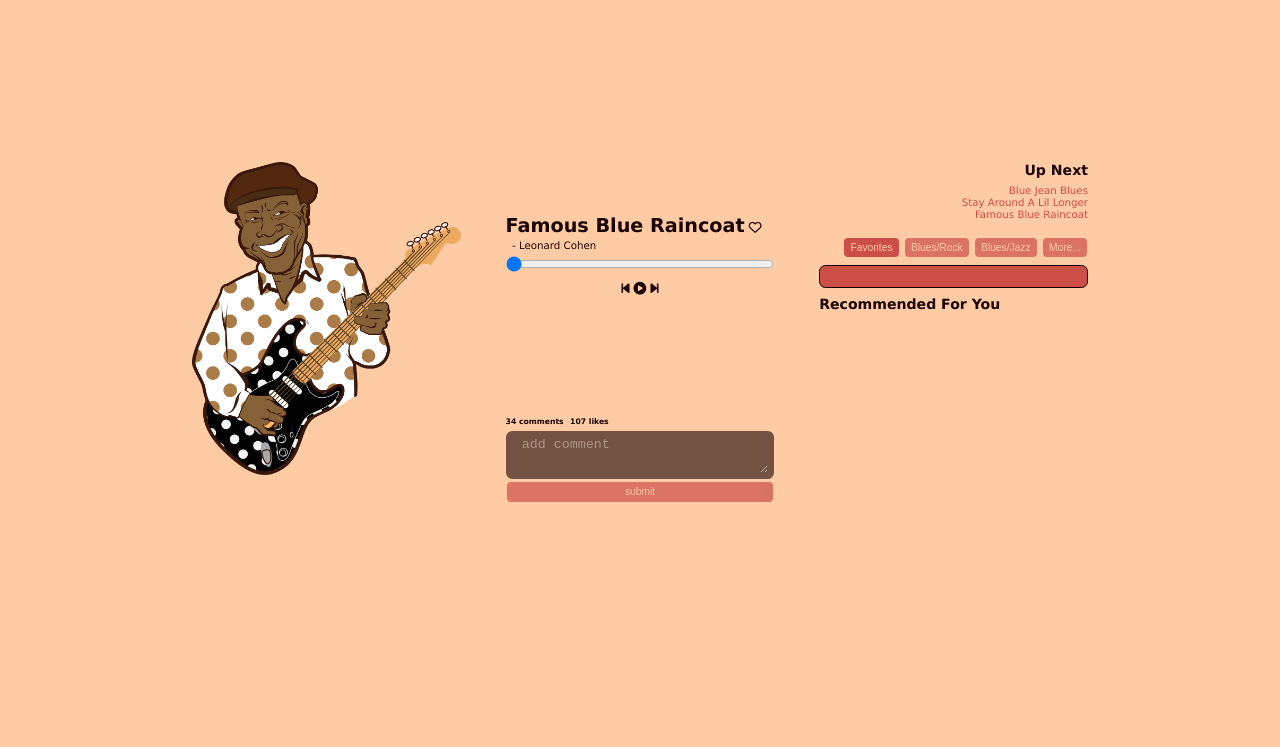
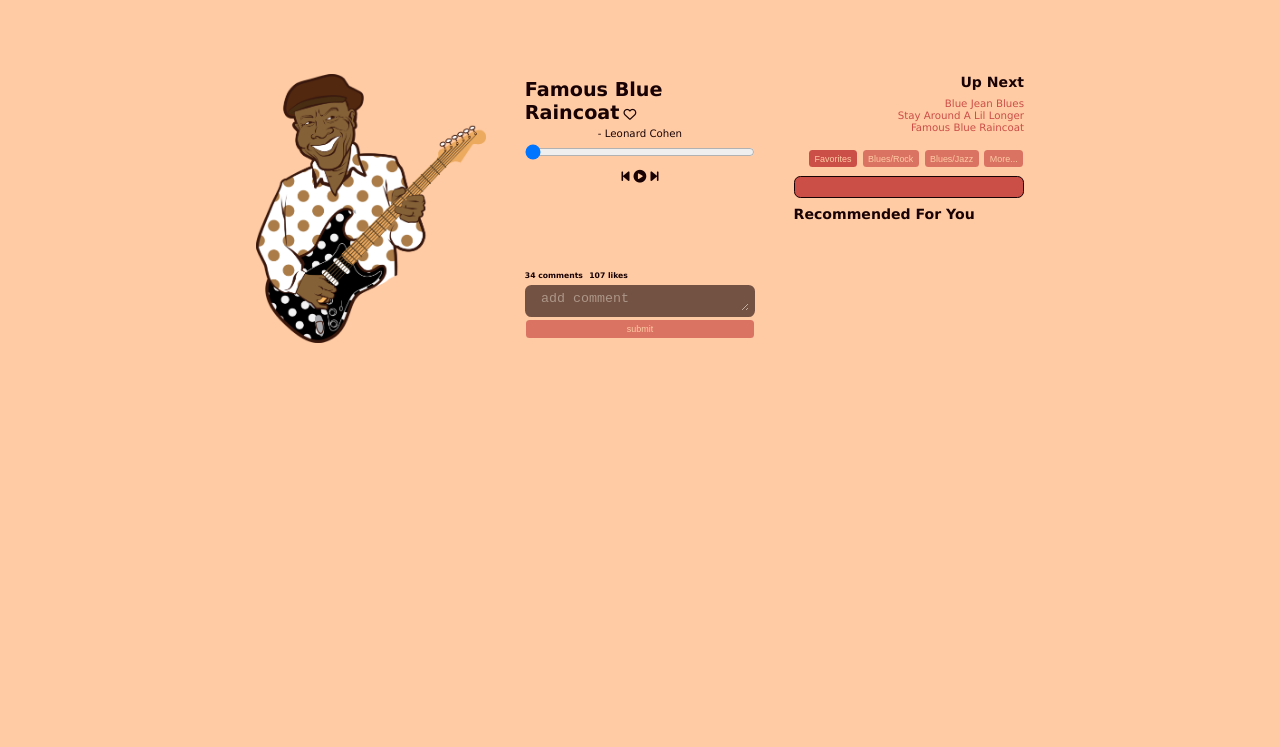
Before and after one commit to vincexiv/music-player, a plain HTML site: page index.html in a window 1280 px wide. Shown: the part 53-800 px from the top of the page. Drawn offline with Linux system fonts and the light colour scheme; no server answers.

Commit message:
Use rem instead of vh and vw

```diff
--- a/css/index.css
+++ b/css/index.css
@@ -16,8 +16,8 @@ nav {
 
 .container {
     color: var(--color-1);
-    width: 70vw;
-    min-width: 600px;
+    width: 60rem;
+    min-width: 37.5rem;
     margin: auto;
     display: flex;
     justify-content: space-between;
@@ -47,28 +47,29 @@ nav ul li:hover {
 section {
     display: grid;
     place-items: center;
-    height: 80vh;
+    height: 32.85rem;
 }
 
-#main-content {
+.container #main-content {
     display: flex;
+    width: 100%;
     justify-content: space-between;
 }
 
 .left-item,
 .right-item {
-    width: 21vw;
+    width: 18rem;
 }
 
 .center-item {
-    width: 28vw;
+    width: 24;
     display: grid;
     place-items: center;
 }
 
 .center-item #controls-and-stuff {
     position: relative;
-    top: 5vh;
+    top: 2.05;
     display: flex;
     flex-direction: column;
     align-items: center;
@@ -76,13 +77,13 @@ section {
 
 #controls-and-stuff #playing-song-details {
     font-size: 0.8rem;
-    width: 21vw;
+    width: 18rem;
     display: flex;
     justify-content: center;
 }
 
 #currently-playing .song-name {
-    width: 21vw;
+    width: 18rem;
     margin-bottom: 0.2rem;
 }
 
@@ -95,7 +96,7 @@ section {
 }
 
 #playing-song-details .artist-name {
-    width: 20vw;
+    width: 17.15;
     overflow-wrap: break-word;
 }
 
@@ -103,7 +104,7 @@ section {
     font-size: 0.6rem;
     font-weight: 900;
     height: 100%;
-    width: 21vw;
+    width: 18rem;
     display: flex;
     justify-content: left;
     gap: 0.5rem;
@@ -111,13 +112,13 @@ section {
 }
 
 #reactions {
-    width: 21vw;
+    width: 18rem;
     margin-top: 1.3rem;
 }
 
 .reactions-details {
     width: 100%;
-    height: 12vh;
+    height: 4.93rem;
     overflow-y: scroll;
     font-size: 0.7rem;
 }
@@ -149,7 +150,7 @@ ul#comment-list li .commenter-name {
 }
 
 .btn {
-    font-size: 0.8rem;
+    font-size: 0.7rem;
     padding: 0.4em 0.6em;
     margin: 0.1em;
     color: var(--color-4);
@@ -221,14 +222,14 @@ ul#comment-list li .commenter-name {
 }
 
 #play-list-items .song-name {
-    width: 10vw;
+    width: 8.58rem;
     white-space: nowrap;
     text-overflow: ellipsis;
     overflow-x: hidden;
 }
 
 #play-list-items .artist-name {
-    width: 8vw;
+    width: 6.86rem;
     white-space: nowrap;
     text-overflow: ellipsis;
     overflow-x: hidden;
@@ -254,8 +255,8 @@ form {
 }
 
 #add-comment-form textarea {
-    width: 21vw;
-    height: 6vh;
+    width: 18rem;
+    height: 2.46rem;
     outline: none;
     border: var(--color-1) solid 0.5rem;
     padding: 0 0.8rem;
@@ -269,13 +270,13 @@ form {
 
 /* style the bottom items  */
 .bottom h1 {
-    width: 21vw;
+    width: 18rem;
 }
 
 .bottom .song {
     color: var(--color-1);
     cursor: pointer;
-    width: 21vw;
+    width: 18rem;
     font-size: 0.7rem;
     margin-top: 0.3rem;
     margin-bottom: 0.3rem;
@@ -289,14 +290,14 @@ form {
 }
 
 .bottom .song-name {
-    width: 10.5vw;
+    width: 9rem;
     white-space: nowrap;
     text-overflow: ellipsis;
     overflow: hidden;
 }
 
 .bottom .artist-name {
-    width: 9.5vw;
+    width: 8.15rem;
     white-space: nowrap;
     text-overflow: ellipsis;
     overflow: hidden;
```
